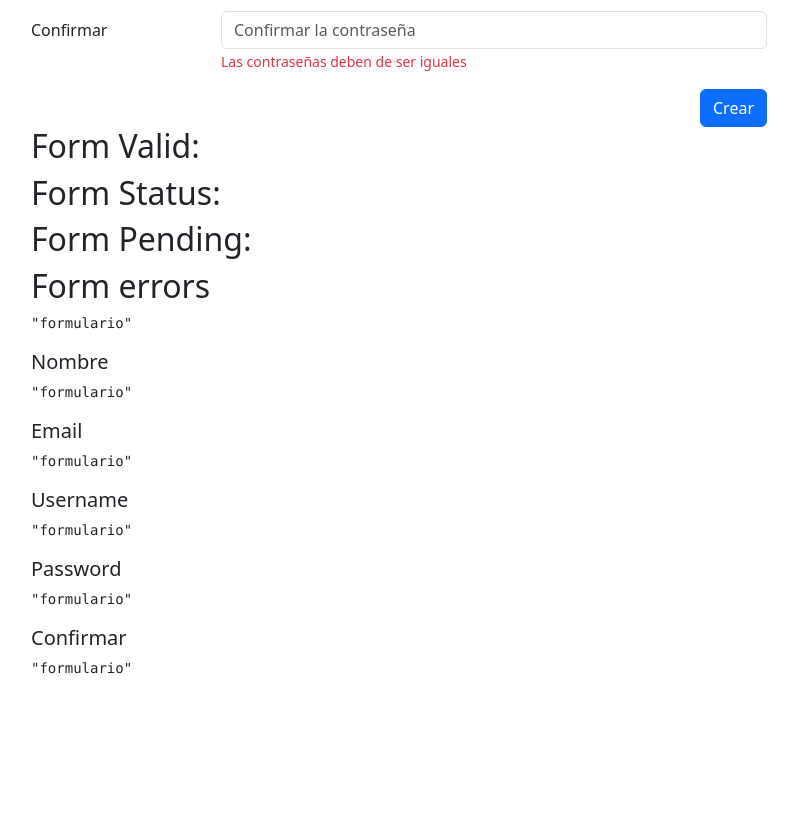
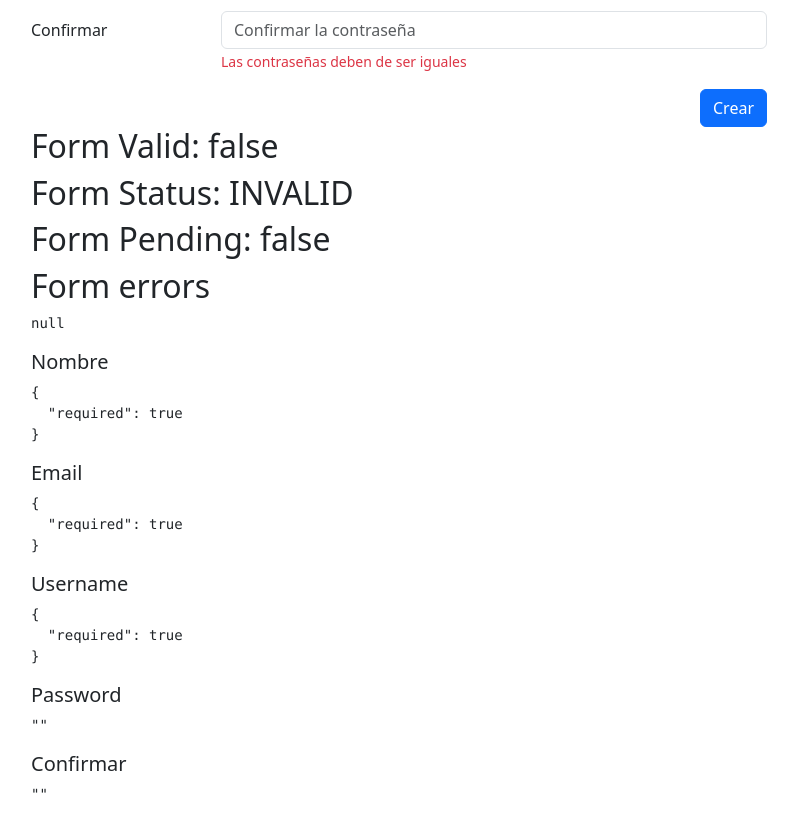
Before and after one commit to ybarrial/07-formApp, an Angular app: page /auth/sign-up in a window 1280 px wide. Shown: the part 420-1241 px from the top of the page, without its empty margins (51-849 px from the left). Before the commit the page ends 1115 px from the top, so only its background shows below. Built offline with nearby package versions, Linux system fonts and the light colour scheme.

Commit message:
custom validations

```diff
--- a/src/app/auth/auth.module.ts
+++ b/src/app/auth/auth.module.ts
@@ -3,6 +3,7 @@ import { CommonModule } from '@angular/common';
 
 import { AuthRoutingModule } from './auth-routing.module';
 import { RegisterPageComponent } from './pages/register-page/register-page.component';
+import { ReactiveFormsModule } from '@angular/forms';
 
 
 @NgModule({
@@ -11,7 +12,8 @@ import { RegisterPageComponent } from './pages/register-page/register-page.compo
   ],
   imports: [
     CommonModule,
-    AuthRoutingModule
+    AuthRoutingModule,
+    ReactiveFormsModule
   ]
 })
 export class AuthModule { }
--- a/src/app/auth/pages/register-page/register-page.component.html
+++ b/src/app/auth/pages/register-page/register-page.component.html
@@ -3,14 +3,14 @@
 
 <div class="row">
     <div class="col">
-
-        <form autocomplete="off">
-
+        <form autocomplete="off" [formGroup]="myForm" (ngSubmit)="onSubmit()">
             <!-- Nombre -->
             <div class="row mb-3">
                 <label class="col-sm-3 col-form-label">Nombre</label>
                 <div class="col-sm-9">
-                    <input type="text"
+                    <input
+                        type="text"
+                        formControlName="name"
                         class="form-control"
                         placeholder="Nombre del usuario">
 
@@ -19,12 +19,13 @@
                     </span>
                 </div>
             </div>
-
             <!-- Email -->
             <div class="row mb-3">
                 <label class="col-sm-3 col-form-label">Email</label>
                 <div class="col-sm-9">
-                    <input type="email"
+                    <input
+                        type="email"
+                        formControlName="email"
                         class="form-control"
                         placeholder="Email del usuario">
                     <span class="form-text text-danger">
@@ -32,12 +33,13 @@
                     </span>
                 </div>
             </div>
-
             <!-- Username -->
             <div class="row mb-3">
                 <label class="col-sm-3 col-form-label">Username</label>
                 <div class="col-sm-9">
-                    <input type="text"
+                    <input
+                        type="text"
+                        formControlName="username"
                         class="form-control"
                         placeholder="Nombre código del usuario">
                     <span class="form-text text-danger">
@@ -45,12 +47,13 @@
                     </span>
                 </div>
             </div>
-
             <!-- Password -->
             <div class="row mb-3">
                 <label class="col-sm-3 col-form-label">Password</label>
                 <div class="col-sm-9">
-                    <input type="password"
+                    <input
+                        type="password"
+                        formControlName="password"
                         class="form-control"
                         placeholder="Password de su cuenta">
 
@@ -59,12 +62,13 @@
                     </span>
                 </div>
             </div>
-
             <!-- Password2 -->
             <div class="row mb-3">
                 <label class="col-sm-3 col-form-label">Confirmar</label>
                 <div class="col-sm-9">
-                    <input type="password"
+                    <input
+                        type="password"
+                        formControlName="password2"
                         class="form-control"
                         placeholder="Confirmar la contraseña">
 
@@ -73,8 +77,6 @@
                     </span>
                 </div>
             </div>
-
-
             <div class="row">
                 <div class="col">
                     <button class="btn btn-primary float-end"
@@ -83,31 +85,29 @@
                     </button>
                 </div>
             </div>
-
-
         </form>
     </div>
 </div>
 
 
-<h2>Form Valid: </h2>
-<h2>Form Status: </h2>
-<h2>Form Pending: </h2>
-<h2>Form errors</h2>
-<pre>{{ 'formulario' | json }}</pre>
+<h2>Form Valid: {{ myForm.valid }} </h2>
+<h2>Form Status: {{ myForm.status }} </h2>
+<h2>Form Pending: {{ myForm.pending }} </h2>
+<h2>Form errors  </h2>
+<pre>{{ myForm.errors | json }}</pre>
 
 <h5>Nombre</h5>
-<pre>{{ 'formulario' | json }}</pre>
+<pre>{{ myForm.controls['name'].errors | json }}</pre>
 
 <h5>Email</h5>
-<pre>{{ 'formulario' | json }}</pre>
+<pre>{{ myForm.controls['email'].errors | json }}</pre>
 
 <h5>Username</h5>
-<pre>{{ 'formulario' | json }}</pre>
+<pre>{{ myForm.controls['username'].errors | json }}</pre>
 
 
 <h5>Password</h5>
-<pre>{{ 'formulario' | json }}</pre>
+<pre>{{ myForm.value.password | json }}</pre>
 
 <h5>Confirmar</h5>
-<pre>{{ 'formulario' | json }}</pre>
+<pre>{{ myForm.value.password2 | json }}</pre>
--- a/src/app/auth/pages/register-page/register-page.component.ts
+++ b/src/app/auth/pages/register-page/register-page.component.ts
@@ -1,4 +1,6 @@
 import { Component } from '@angular/core';
+import { FormBuilder, FormGroup, Validators } from '@angular/forms';
+import * as customValidators from 'src/app/shared/Validators/validators.functions';
 
 @Component({
   templateUrl: './register-page.component.html',
@@ -7,4 +9,22 @@ import { Component } from '@angular/core';
 })
 export class RegisterPageComponent {
 
+  constructor(private fb: FormBuilder) { }
+
+  public myForm: FormGroup = this.fb.group({
+    name: ['', [Validators.required, Validators.pattern(customValidators.firstNameAndLastnamePattern)]],
+    email: ['', [Validators.required, Validators.pattern(customValidators.emailPattern)]],
+    username: ['', [Validators.required, customValidators.cantBeStrider]],
+    password: ['', [Validators.required, Validators.minLength(6)]],
+    password2: ['', [Validators.required]],
+  });
+
+  isValidField(field: string) {
+    // TODO: obtener validación desde un servicio
+  }
+
+  onSubmit() {
+    this.myForm.markAllAsTouched();
+  }
+
 }
--- a/src/app/reactive/pages/switches-page/switches-page.component.html
+++ b/src/app/reactive/pages/switches-page/switches-page.component.html
@@ -81,7 +81,7 @@
 
 
 <h5>Valor del formulario</h5>
-<pre>{{ 'object' | json }}</pre>
+<pre>{{ myForm.value | json }}</pre>
 <br>
 
 <h5>Persona</h5>
@@ -89,7 +89,7 @@
 <br>
 
 <h5>Valid</h5>
-<pre>{{ 'object' | json }}</pre>
+<pre>{{ myForm.valid | json }}</pre>
 
 <!-- <h5>Términos</h5> -->
 <!-- <pre>{{ myForm.controls?.terminos?.errors | json }}</pre> -->
--- a/src/app/reactive/pages/switches-page/switches-page.component.ts
+++ b/src/app/reactive/pages/switches-page/switches-page.component.ts
@@ -1,4 +1,5 @@
 import { Component } from '@angular/core';
+import { FormBuilder, FormGroup, Validators } from '@angular/forms';
 
 @Component({
   templateUrl: './switches-page.component.html',
@@ -7,4 +8,21 @@ import { Component } from '@angular/core';
 })
 export class SwitchesPageComponent {
 
+  myForm: FormGroup = this.fb.group({
+    gender: ['M', Validators.required],
+    wantNotifications: [true, Validators.required],
+    termsAndConditions: [false, Validators.requiredTrue]
+  })
+
+  constructor(private fb: FormBuilder) {}
+
+  //ngSubmit
+  onSave() {
+    if( this.myForm.invalid ) {
+      this.myForm.markAllAsTouched();
+      return;
+    }
+  }
+
+
 }
--- /dev/null
+++ b/src/app/shared/Validators/validators.functions.ts
@@ -0,0 +1,14 @@
+import { FormControl, ValidationErrors } from "@angular/forms"
+
+export const firstNameAndLastnamePattern: string = '([a-zA-Z]+) ([a-zA-Z]+)';
+export const emailPattern: string = "^[a-z0-9._%+-]+@[a-z0-9.-]+\\.[a-z]{2,4}$";
+
+export const cantBeStrider = (control: FormControl): ValidationErrors | null => {
+    const value: string = control.value.trim().toLowerCase();
+    if (value == 'strider') {
+        return {
+            noStrider: true,
+        }
+    }
+    return null;
+}
```
Lines whose indentation alone changed are shown as unchanged.
